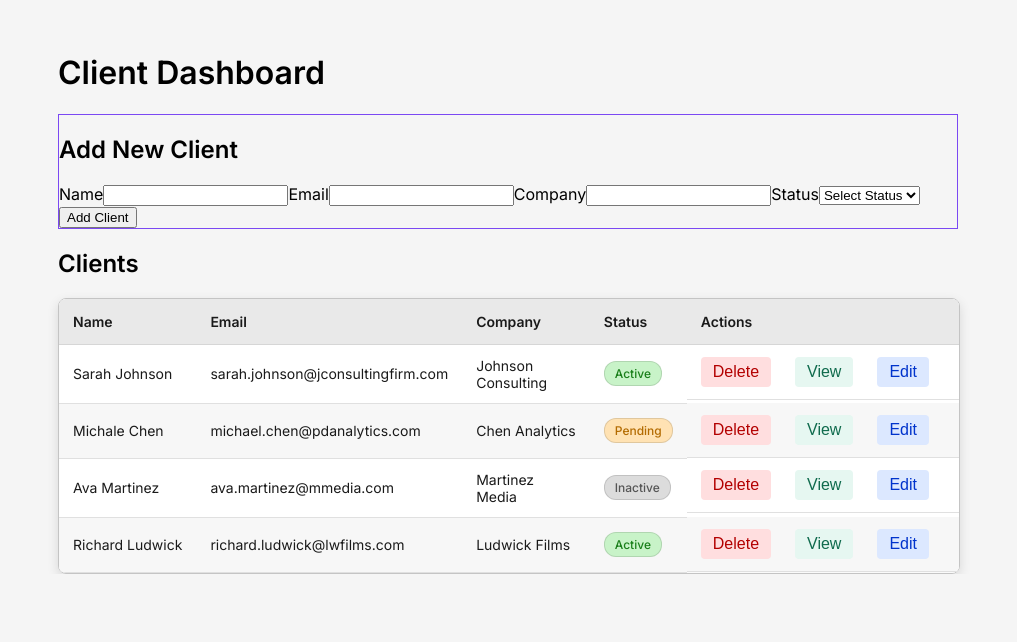
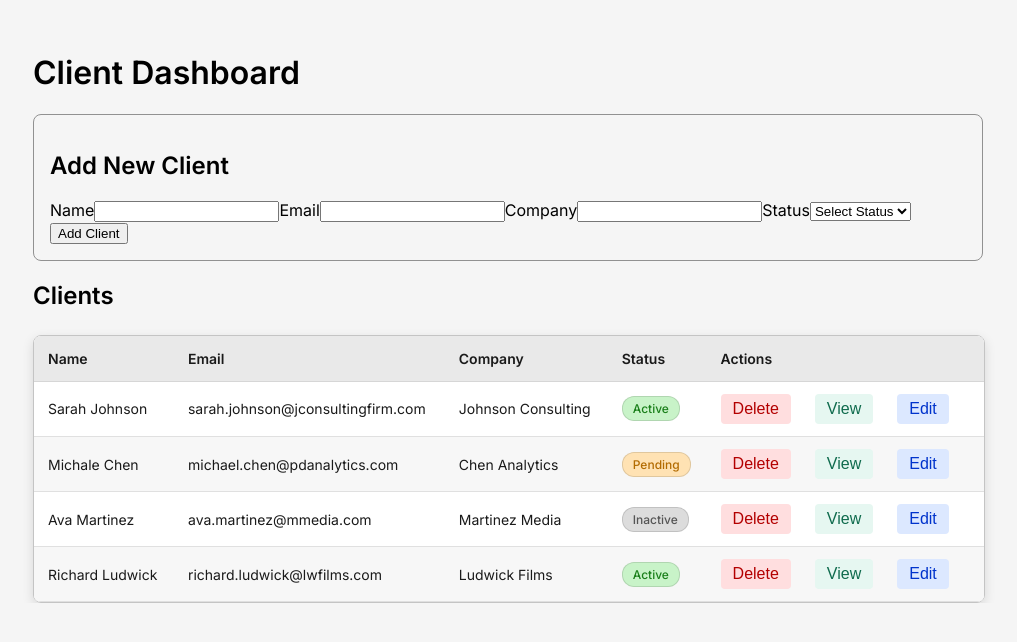
Before and after one commit to FixedBits/client-dashboard, a React (Vite) app: page / in a window 1280 px wide. Shown: the top 642 px of the page, without its empty margins (132-1149 px from the left). Built offline with nearby package versions, Linux system fonts and the light colour scheme.

Commit message:
nowrap for name/company

```diff
--- a/src/components/ClientRow.jsx
+++ b/src/components/ClientRow.jsx
@@ -25,11 +25,13 @@ function ClientRow({ name, email, company, status, actions, createdAt, updatedAt
   return (
     <>
       <tr className="client-row">
-        <td data-label="Name" className="name-cell">
+        <td data-label="Name" className="nowrap">
           {isEditing ? <input value={editName} onChange={(e) => setEditName(e.target.value)} /> : name}
         </td>
         <td data-label="Email">{isEditing ? <input value={editEmail} onChange={(e) => setEditEmail(e.target.value)} /> : email}</td>
-        <td data-label="Company">{isEditing ? <input value={editCompany} onChange={(e) => setEditCompany(e.target.value)} /> : company}</td>
+        <td data-label="Company" className="nowrap">
+          {isEditing ? <input value={editCompany} onChange={(e) => setEditCompany(e.target.value)} /> : company}
+        </td>
         <td data-label="Status">
           {isEditing ? (
             <select value={editStatus} onChange={(e) => setEditStatus(e.target.value)}>
--- a/src/styles.css
+++ b/src/styles.css
@@ -7,7 +7,7 @@ body {
 }
 
 .app {
-  max-width: 900px;
+  max-width: 950px;
   margin: 0 auto;
   padding: 0 16px;
   overflow-x: auto;
@@ -53,7 +53,7 @@ body {
   border: 1px solid #c4c4c4;
   width: 100%;
   overflow-x: auto;
-  margin-top: 20px;
+  margin-top: 25px;
   border-radius: 8px;
   overflow: hidden;
   box-shadow: 0 4px 12px rgba(0, 0, 0, 0.12);
@@ -117,7 +117,7 @@ td.actions-cell {
   max-width: 300px;
 }
 
-.client-row .name-cell {
+.client-row .nowrap {
   white-space: nowrap;
 }
 
@@ -193,8 +193,11 @@ table button.view:hover {
 
 /* Add new client component */
 .add-client-form {
-  /* Testing border */
-  border: rgb(123, 72, 243) solid 1px;
+  /* Border for Testing */
+  border: rgb(145, 145, 145) solid 1px;
+  max-width: 950px;
+  border-radius: 8px;
+  padding: 1rem;
 }
 
 Form .error {
```
